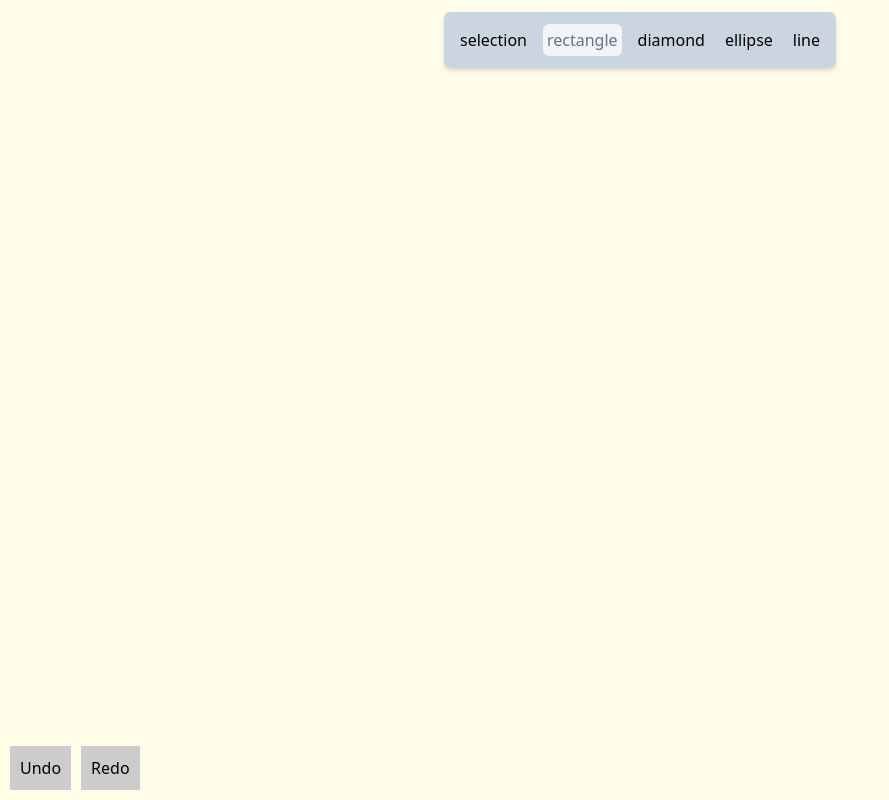
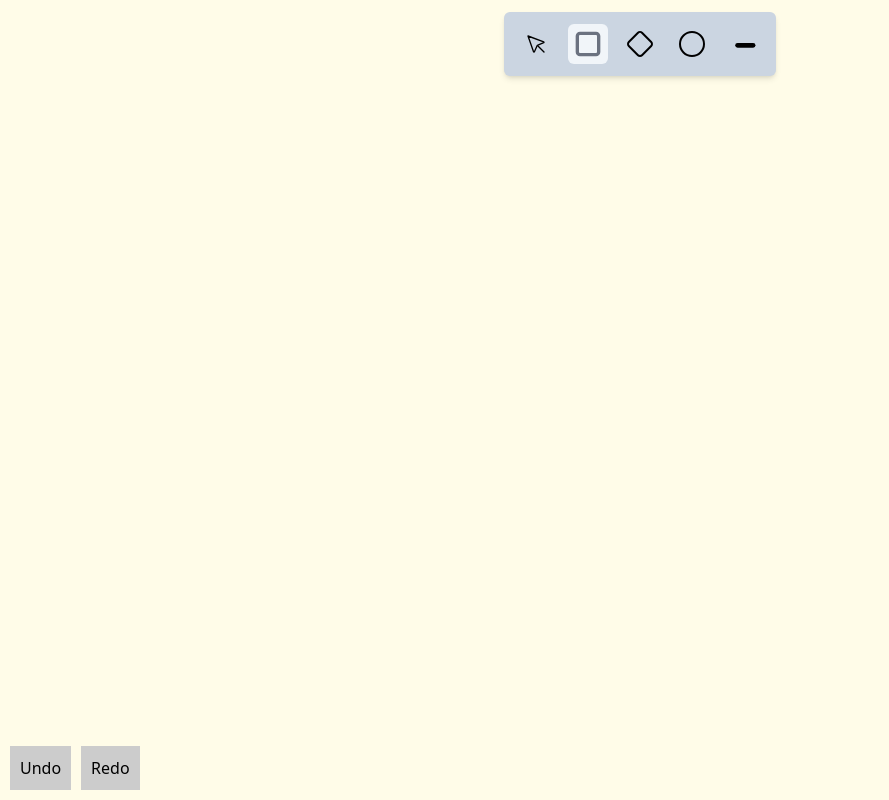
Before and after one commit to mmendesas/whiteboard, a React (Vite) app: page / in a window 1280 px wide. Shown: the whole page, without its empty margins (0-889 px from the left). Built offline with nearby package versions, Linux system fonts and the light colour scheme.

Commit message:
feat: add icons for toolbar items

```diff
--- a/package.json
+++ b/package.json
@@ -10,9 +10,11 @@
     "preview": "vite preview"
   },
   "dependencies": {
+    "clsx": "^2.0.0",
     "react": "^18.2.0",
     "react-dom": "^18.2.0",
-    "roughjs": "^4.6.4"
+    "roughjs": "^4.6.4",
+    "tailwind-merge": "^1.14.0"
   },
   "devDependencies": {
     "@types/react": "^18.2.15",
--- a/src/App.tsx
+++ b/src/App.tsx
@@ -25,7 +25,7 @@ function App() {
     null
   );
   const [action, setAction] = useState<Actions>(Actions.NONE);
-  const [tool, setTool] = useState('line');
+  const [tool, setTool] = useState('rectangle');
 
   useLayoutEffect(() => {
     const { context } = renderScene(elements);
--- /dev/null
+++ b/src/components/Icons.tsx
@@ -0,0 +1,69 @@
+import { cn } from '../utils';
+
+const getSvgBase = (data: React.ReactNode, props: any) => {
+  const { title, className, ...rest } = props;
+
+  return (
+    <svg
+      aria-hidden="true"
+      focusable="false"
+      role="img"
+      viewBox="0 0 24 24"
+      fill="none"
+      stroke="currentColor"
+      strokeLinecap="round"
+      strokeLinejoin="round"
+      className={cn('w-8 h-8', className)}
+      {...rest}
+    >
+      {title && <title>{title}</title>}
+      {data}
+    </svg>
+  );
+};
+
+export const RectangleIcon = (props: any) =>
+  getSvgBase(
+    <g strokeWidth={props.strokeWidth || 2.5}>
+      <path stroke="none" d="M0 0h24v24H0z" fill="none"></path>
+      <rect x="4" y="4" width="16" height="16" rx="2"></rect>
+    </g>,
+    { ...props, title: 'Rectangle' }
+  );
+
+export const LineIcon = (props: any) =>
+  getSvgBase(
+    <path d="M4.167 10h11.666" strokeWidth={props.strokeWidth || '3.5'}></path>,
+    { ...props, title: 'Line', className: 'relative top-1 left-1' }
+  );
+
+export const DiamondIcon = (props: any) => {
+  return getSvgBase(
+    <g stroke-width="1.5">
+      <path stroke="none" d="M0 0h24v24H0z" fill="none"></path>
+      <path d="M10.5 20.4l-6.9 -6.9c-.781 -.781 -.781 -2.219 0 -3l6.9 -6.9c.781 -.781 2.219 -.781 3 0l6.9 6.9c.781 .781 .781 2.219 0 3l-6.9 6.9c-.781 .781 -2.219 .781 -3 0z"></path>
+    </g>,
+    { ...props, title: 'Diamond' }
+  );
+};
+
+export const EllipseIcon = (props: any) => {
+  return getSvgBase(
+    <g stroke-width="1.5">
+      <path stroke="none" d="M0 0h24v24H0z" fill="none"></path>
+      <circle cx="12" cy="12" r="9"></circle>
+    </g>,
+    { ...props, title: 'Ellipse' }
+  );
+};
+
+export const SelectionIcon = (props: any) => {
+  return getSvgBase(
+    <g stroke="currentColor" stroke-linecap="round" stroke-linejoin="round">
+      <path stroke="none" d="M0 0h24v24H0z" fill="none"></path>
+      <path d="M6 6l4.153 11.793a0.365 .365 0 0 0 .331 .207a0.366 .366 0 0 0 .332 -.207l2.184 -4.793l4.787 -1.994a0.355 .355 0 0 0 .213 -.323a0.355 .355 0 0 0 -.213 -.323l-11.787 -4.36z"></path>
+      <path d="M13.5 13.5l4.5 4.5"></path>
+    </g>,
+    { ...props, title: 'Selection' }
+  );
+};
--- a/src/components/Toolbar.tsx
+++ b/src/components/Toolbar.tsx
@@ -17,6 +17,7 @@ export const Toolbar: React.FC<ToolbarProps> = ({ onChange }) => {
           key={item.name}
           name={item.name}
           selected={tool === item.name}
+          icon={item.icon}
           onSelect={() => {
             setTool(item.name);
             onChange(item.name);
--- a/src/components/ToolbarItem.tsx
+++ b/src/components/ToolbarItem.tsx
@@ -1,22 +1,28 @@
+import { LineIcon } from './Icons';
+
 type ToolbarItemProps = {
   name: string;
   selected: boolean;
   onSelect: () => void;
+  icon: (props: unknown) => JSX.Element;
 };
 
 export const ToolbarItem: React.FC<ToolbarItemProps> = ({
   name,
   selected,
   onSelect,
+  icon,
 }) => {
   const highligth = selected ? 'bg-slate-100 text-gray-500' : '';
+  const Icon = icon || LineIcon;
 
   return (
     <div
       className={`hover:bg-slate-100 hover:text-gray-400 hover:cursor-pointer p-1 rounded-md ${highligth}`}
       onClick={onSelect}
     >
-      <span>{name}</span>
+      <span className="hidden">{name}</span>
+      <Icon />
     </div>
   );
 };
--- a/src/constants.ts
+++ b/src/constants.ts
@@ -1,7 +1,15 @@
+import {
+  DiamondIcon,
+  EllipseIcon,
+  LineIcon,
+  RectangleIcon,
+  SelectionIcon,
+} from './components/Icons';
+
 export const toolbox = [
-  { name: 'selection' },
-  { name: 'rectangle' },
-  { name: 'diamond' },
-  { name: 'ellipse' },
-  { name: 'line' },
+  { name: 'selection', icon: SelectionIcon },
+  { name: 'rectangle', icon: RectangleIcon },
+  { name: 'diamond', icon: DiamondIcon },
+  { name: 'ellipse', icon: EllipseIcon },
+  { name: 'line', icon: LineIcon },
 ];
--- /dev/null
+++ b/src/utils/cn.ts
@@ -0,0 +1,6 @@
+import { twMerge } from 'tailwind-merge';
+import clsx, { ClassValue } from 'clsx';
+
+export function cn(...args: ClassValue[]) {
+  return twMerge(clsx(...args));
+}
--- /dev/null
+++ b/src/utils/index.ts
@@ -0,0 +1,2 @@
+export * from './cn';
+export * from './math';
```
Also changed, not shown: 2 other files (tests, documents, lock files or other folders).
